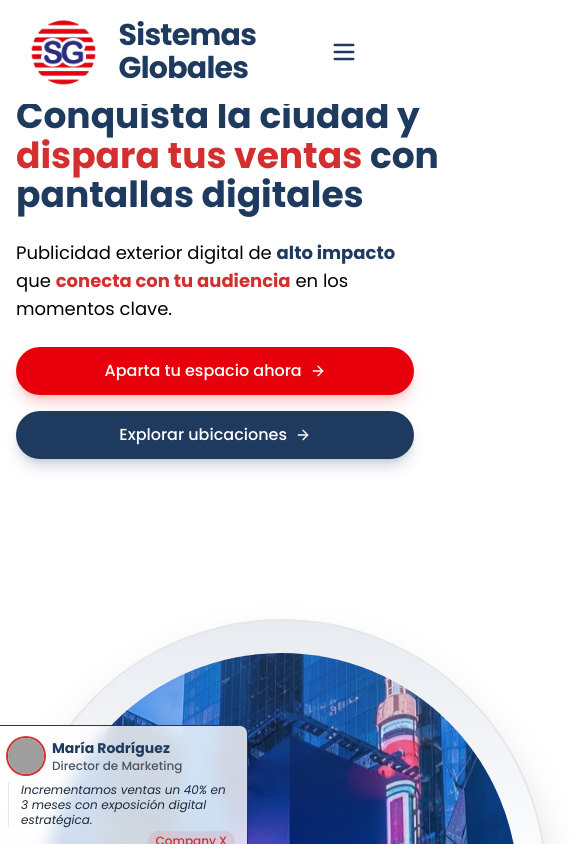
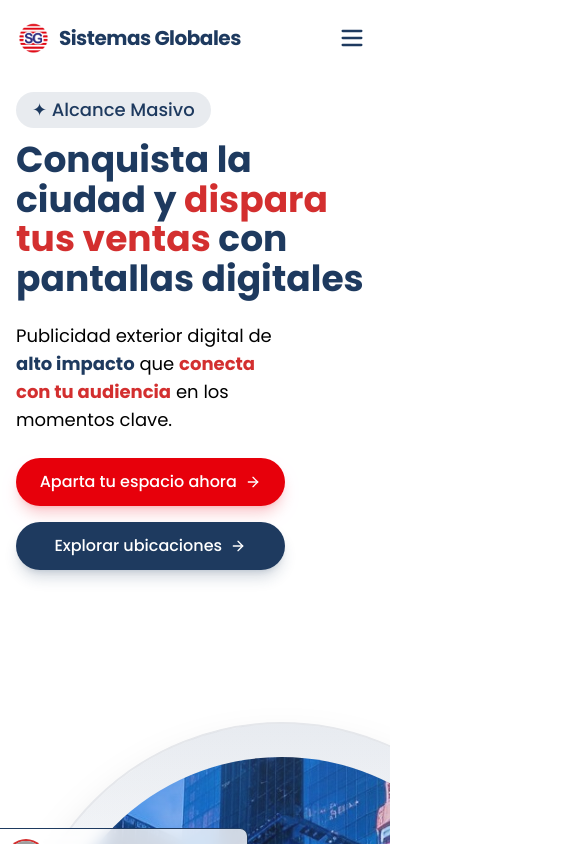
Before and after one commit to Nasor2/sistemas-globales-landing-page, a React (Vite) app: page / in a window 390 px wide. Shown: the top 844 px of the page, 571 px wide, since content can reach past the window. Built offline with nearby package versions, Linux system fonts and the light colour scheme; grey boxes are pictures that could not be loaded.

Commit message:
Responsive changes

```diff
--- a/src/App.css
+++ b/src/App.css
@@ -1,6 +1,5 @@
 #root {
   margin: 0 auto;
-  padding: 2rem;
   text-align: center;
 }
 
--- a/src/App.jsx
+++ b/src/App.jsx
@@ -8,7 +8,8 @@ import AboutUs from './pages/AboutUs';
 function App() {
   return (
     <Router>
-      <div className="flex flex-col min-h-screen">
+      <div className="w-full overflow-x-hidden">
+        <main className="w-full">
           <Routes>
             <Route path="/" element={
               <>
@@ -18,6 +19,8 @@ function App() {
             } />
             <Route path="/about" element={<AboutUs />} />
           </Routes>
+        </main>
+        <Footer />
       </div>
     </Router>
   );
--- a/src/components/Header.jsx
+++ b/src/components/Header.jsx
@@ -6,20 +6,20 @@ const Header = () => {
   const [isMenuOpen, setIsMenuOpen] = useState(false);
 
   return (
-    <header className="bg-white py-4 fixed w-full top-0 z-50">
-      <div className="container mx-auto px-6">
+    <header className="bg-white py-4 w-full top-0 z-50 sticky">
+      <div className="container mx-auto px-4 sm:px-6 lg:px-8">
         <div className="flex items-center justify-between">
           {/* Logo */}
-          <Link to="/" className="flex items-center space-x-4">
-            <img src={logo} alt="Sistemas Globales" className="h-18 w-auto" />
-            <h1 className="text-azul-primario text-3xl font-bold tracking-tight">
+          <Link to="/" className="flex items-center space-x-2 sm:space-x-4">
+            <img src={logo} alt="Sistemas Globales" className="h-8 sm:h-12 w-auto" />
+            <h1 className="text-azul-primario text-xl sm:text-2xl lg:text-3xl font-bold tracking-tight">
               Sistemas Globales
             </h1>
           </Link>
 
           {/* Desktop Navigation */}
           <nav className="hidden md:flex items-center">
-            <div className="flex space-x-10 mr-10">
+            <div className="flex space-x-4 lg:space-x-10 mr-4 lg:mr-10">
               <a
                 href="#servicios"
                 className="text-azul-primario-oscuro hover:text-rojo-primario font-normal text-lg transition duration-300 relative group"
--- a/src/index.css
+++ b/src/index.css
@@ -16,6 +16,7 @@
 }
 
 :root {
+
   font-family: Poppins, sans-serif;
 
   color-scheme: light;
@@ -25,13 +26,26 @@
   -webkit-font-smoothing: antialiased;
   -moz-osx-font-smoothing: grayscale;
 }
-
+#root {
+  display: flex;
+  flex-direction: column;
+  min-height: 100vh;
+  width: 100%;
+  margin: 0;
+  padding: 0;
+}
 .main-img {
   width: 473px;
   height: 673px;
   flex-shrink: 0;
   border-radius: 250px;
   background: url('./assets/images/main-img-bg.jpeg') lightgray 50% / cover no-repeat;
+}
+html, body {
+  width: 100%;
+  overflow-x: hidden;
+  margin: 0;
+  padding: 0;
 }
 
 body {
--- a/src/sections/Hero/Hero.jsx
+++ b/src/sections/Hero/Hero.jsx
@@ -5,9 +5,9 @@ import { heroImages } from "../../data/imageData";
 import { ArrowRight } from "lucide-react";
 const Hero = () => {
   return (
-    <section className="h-screen min-w-screen mx-auto bg-white py-12 lg:py-30">
-      <div className="container mx-auto px-4 md:px-6 lg:px-8">
-        <div className="flex flex-col lg:flex-row items-center justify-between gap-10 lg:gap-16">
+    <section className="min-h-screen w-full bg-white py-4 lg:py-6 overflow-hidden">
+      <div className="container mx-auto px-4 sm:px-6 lg:px-8">
+        <div className="flex flex-col lg:flex-row items-center justify-between gap-8 lg:gap-16">
           <div className="w-full lg:w-4/12 z-10 pb-30">
             <div className="mb-3">
               <span className="inline-flex items-center text-azul-primario font-medium text-lg bg-azul-primario/10 px-4 py-1 rounded-full">
@@ -42,7 +42,7 @@ const Hero = () => {
               </button>
             </div>
           </div>
-          <div className="w-full lg:w-8/12 relative justify-between flex">
+          <div className="w-full lg:w-7/12 relative justify-between flex">
             <div className="relative justify-between">
               <div className="relative justify-between">
                 <div
@@ -60,7 +60,7 @@ const Hero = () => {
 
                   <img
                     data-layer="Rectangle 4"
-                    className="Rectangle4 w-[473px] h-[673px] rounded-[250px] object-cover object-center transition-transform duration-700 hover:scale-105 shadow-inner"
+                    className="Rectangle4 w-[473px] h-[673px] rounded-[250px] object-cover object-center transition-transform duration-700 hover:scale-105"
                     src={heroImages.mainImage.mainImage}
                   />
                 </div>
```
Lines whose indentation alone changed are shown as unchanged.
